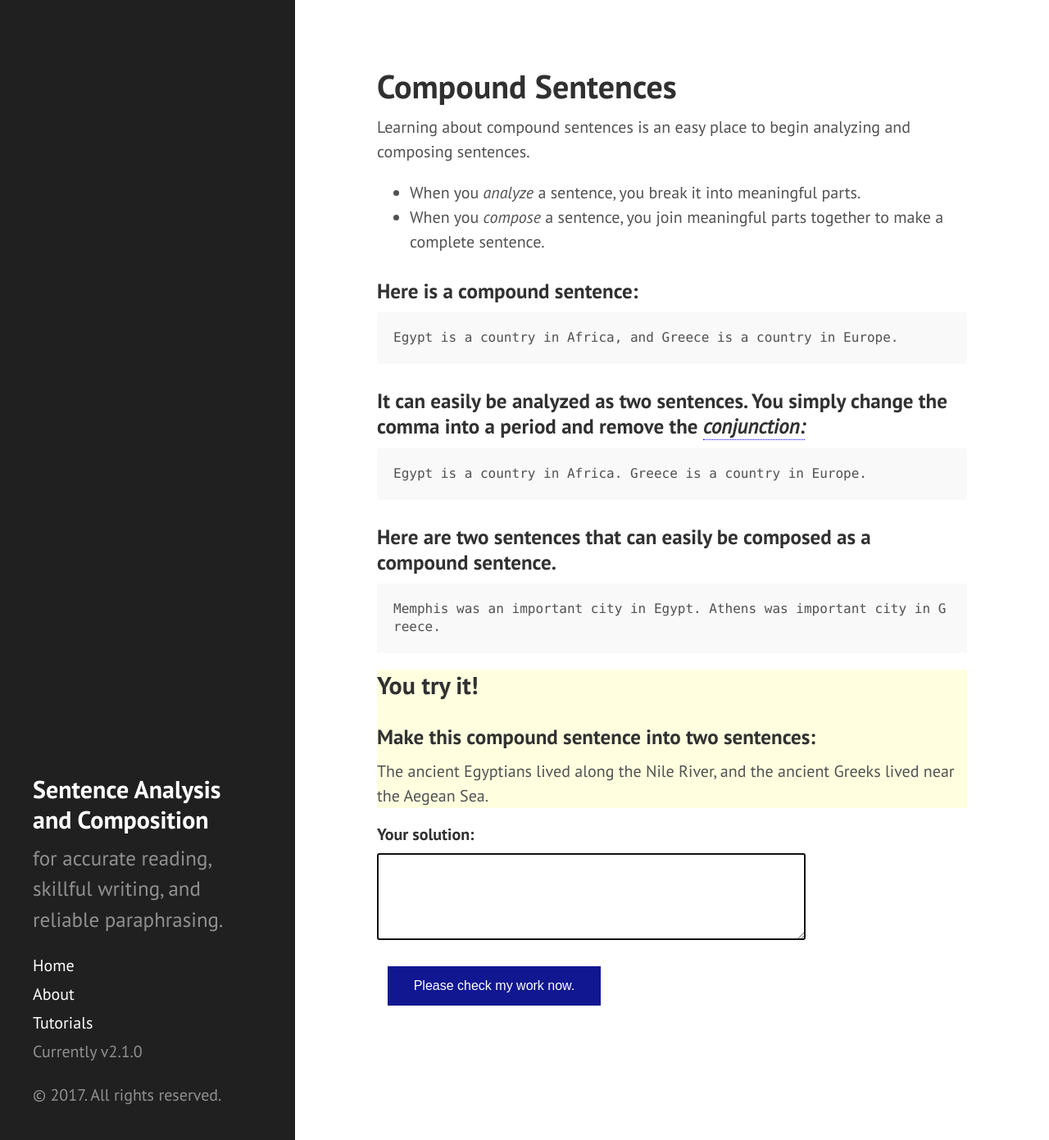
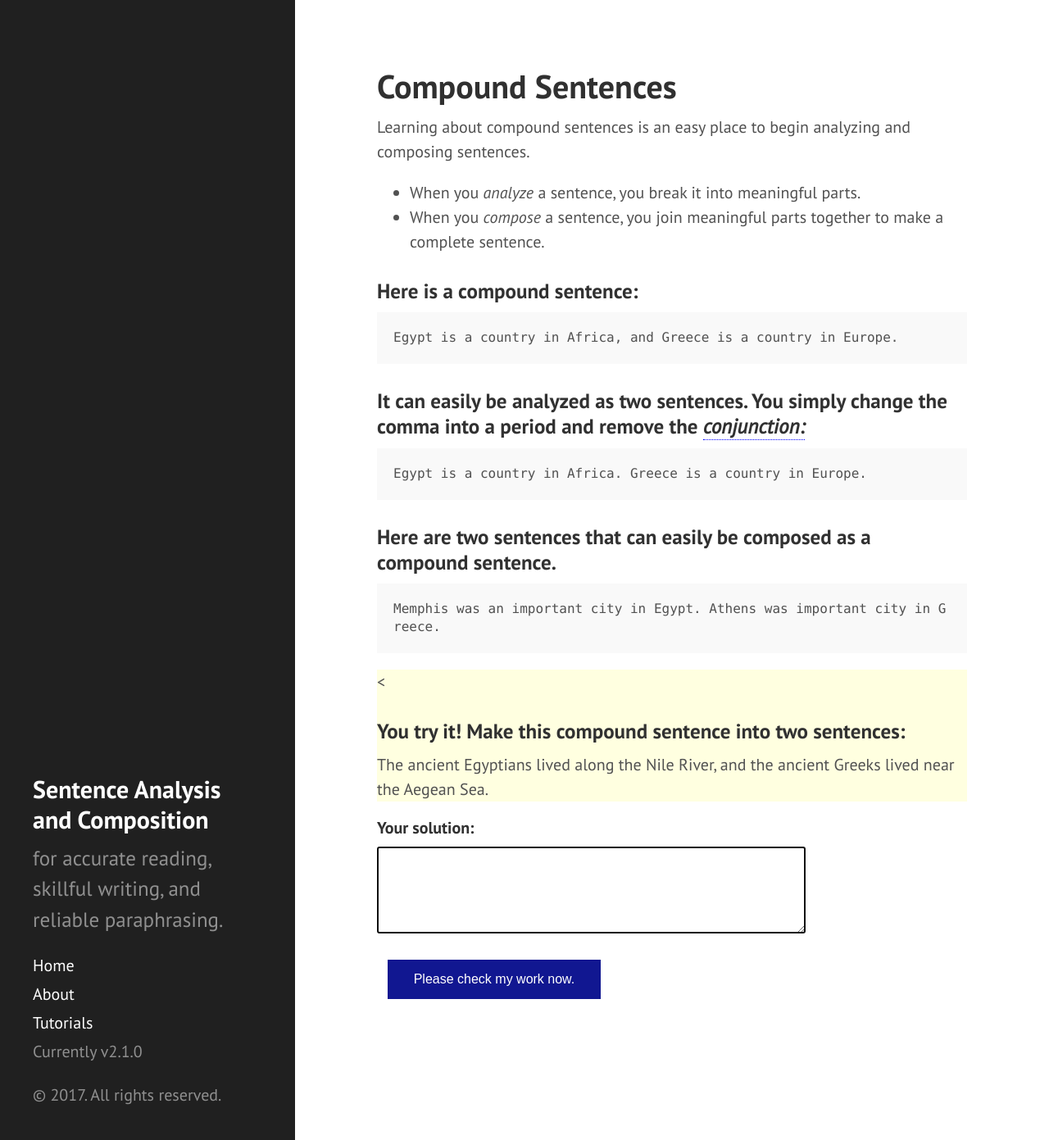
Before and after one commit to srogersact/srogersact.github.io, a Jekyll site: the page tutorials/compound_sentences/index.html, which Jekyll copies as it is, in a window 1280 px wide and 1391 px high. Shown: the whole window at 82% size. Built offline with Jekyll 4.4.1, drawn with Linux system fonts in a browser that asks for light colours.

Commit message:
Make directions clearer.

```diff
--- a/tutorials/compound_sentences/index.html
+++ b/tutorials/compound_sentences/index.html
@@ -155,8 +155,8 @@
 <pre>Memphis was an important city in Egypt. Athens was important city in Greece.</pre>
 
 <div style="background-color:lightyellow;">
-<h2>You try it!</h2>
-<h3>Make this compound sentence into two sentences:</h3>
+<
+<h3><strong>You try it!</strong> Make this compound sentence into two sentences:</h3>
 
 <script src="cp_sentences_problem01.js"></script>
 </div>
```
